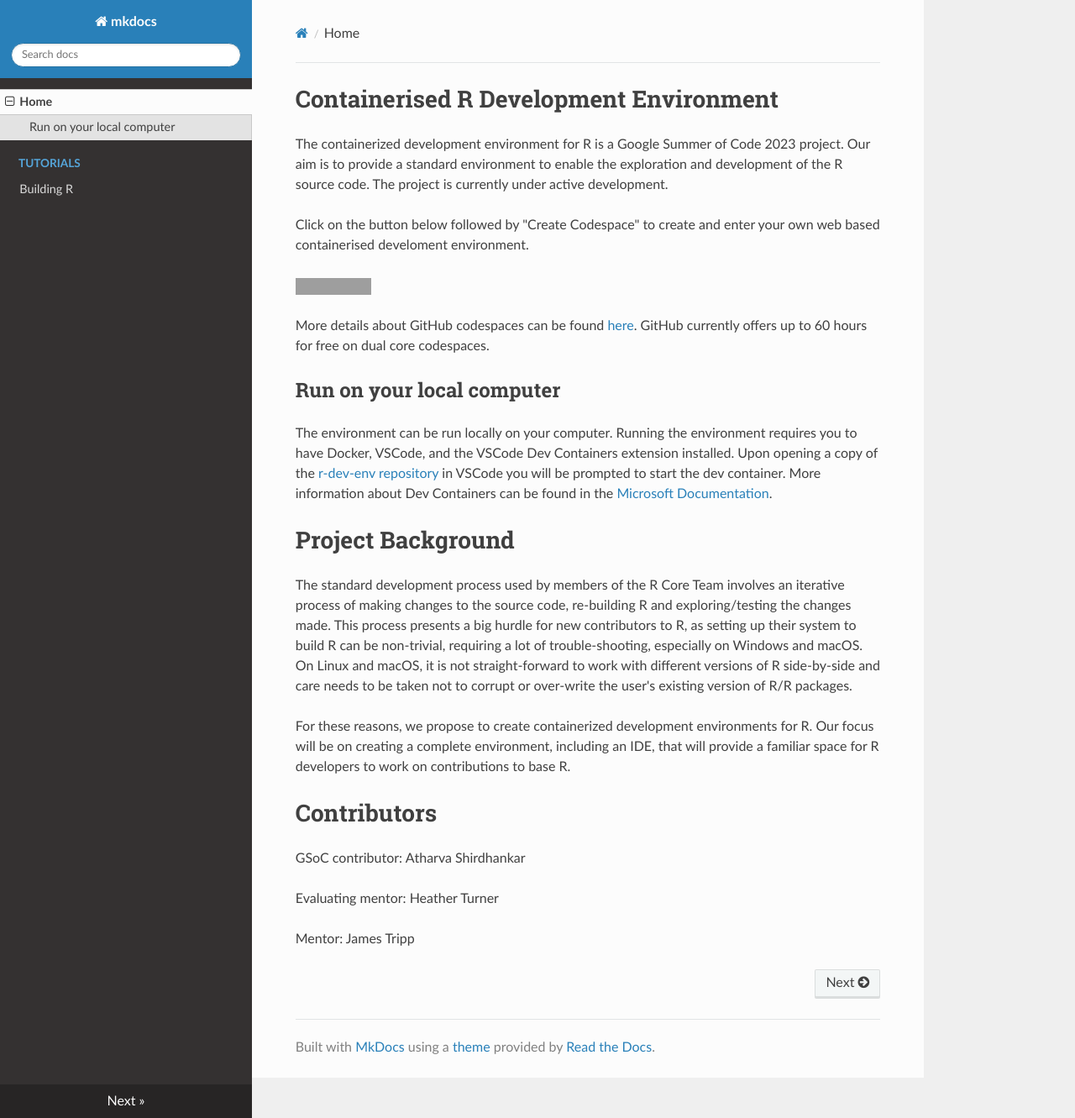
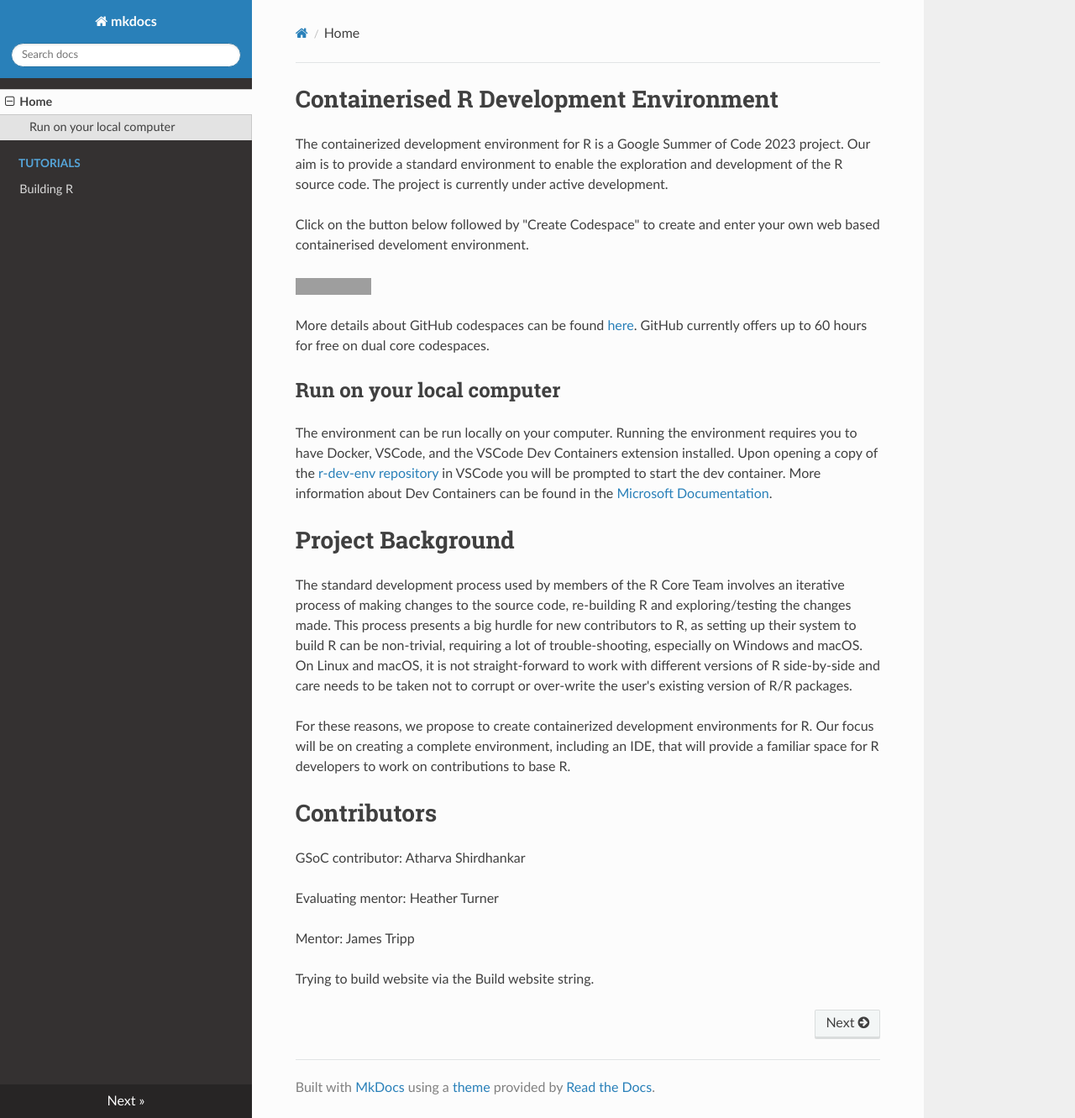
Before and after one commit to jamestripp/mkdocs_website_example, an MkDocs documentation site: the page built from docs/index.md, in a window 1280 px wide and 1331 px high. Shown: the whole window at 84% size. Built offline with MkDocs 1.6.1, drawn with Linux system fonts in a browser that asks for light colours; nearby versions of some CDN libraries; grey boxes are pictures that could not be loaded.

Commit message:
Build website

```diff
--- a/docs/index.md
+++ b/docs/index.md
@@ -24,3 +24,5 @@ GSoC contributor: Atharva Shirdhankar
 Evaluating mentor: Heather Turner
 
 Mentor: James Tripp
+
+Trying to build website via the Build website string.
```
